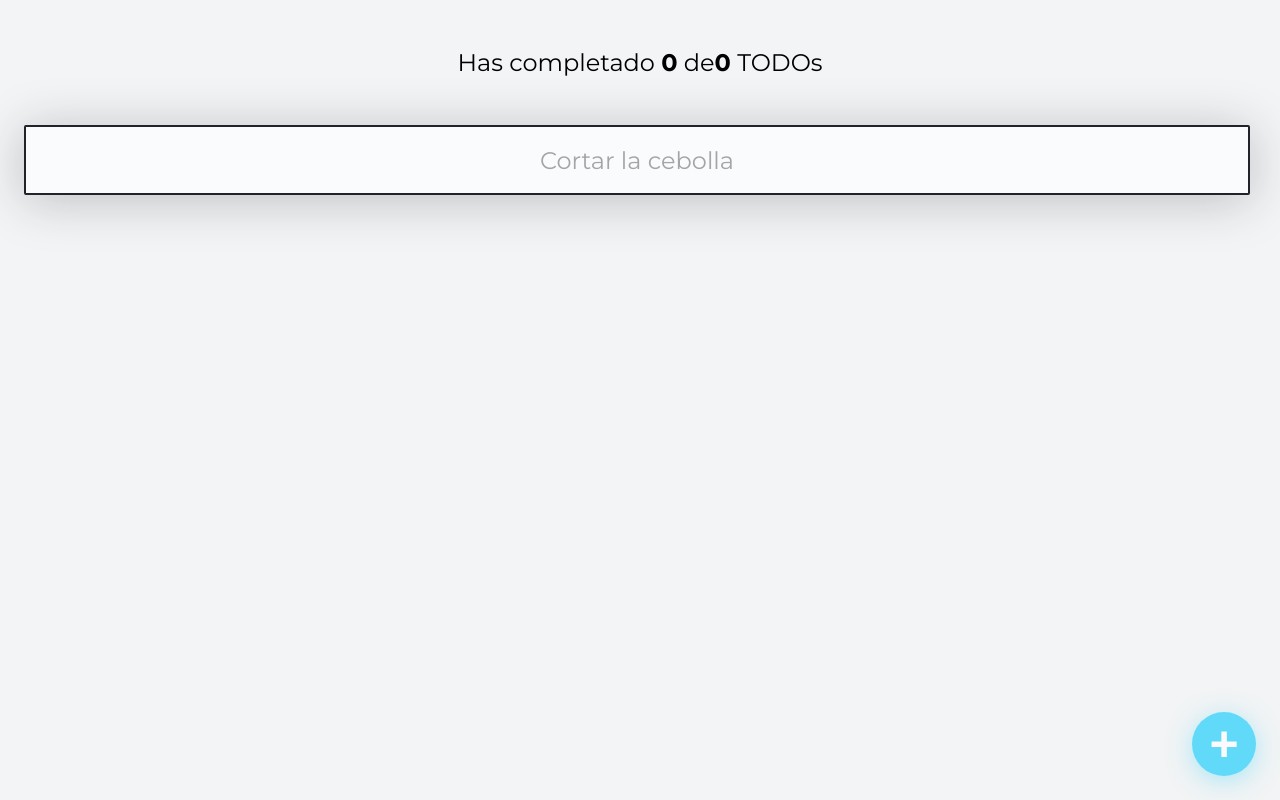
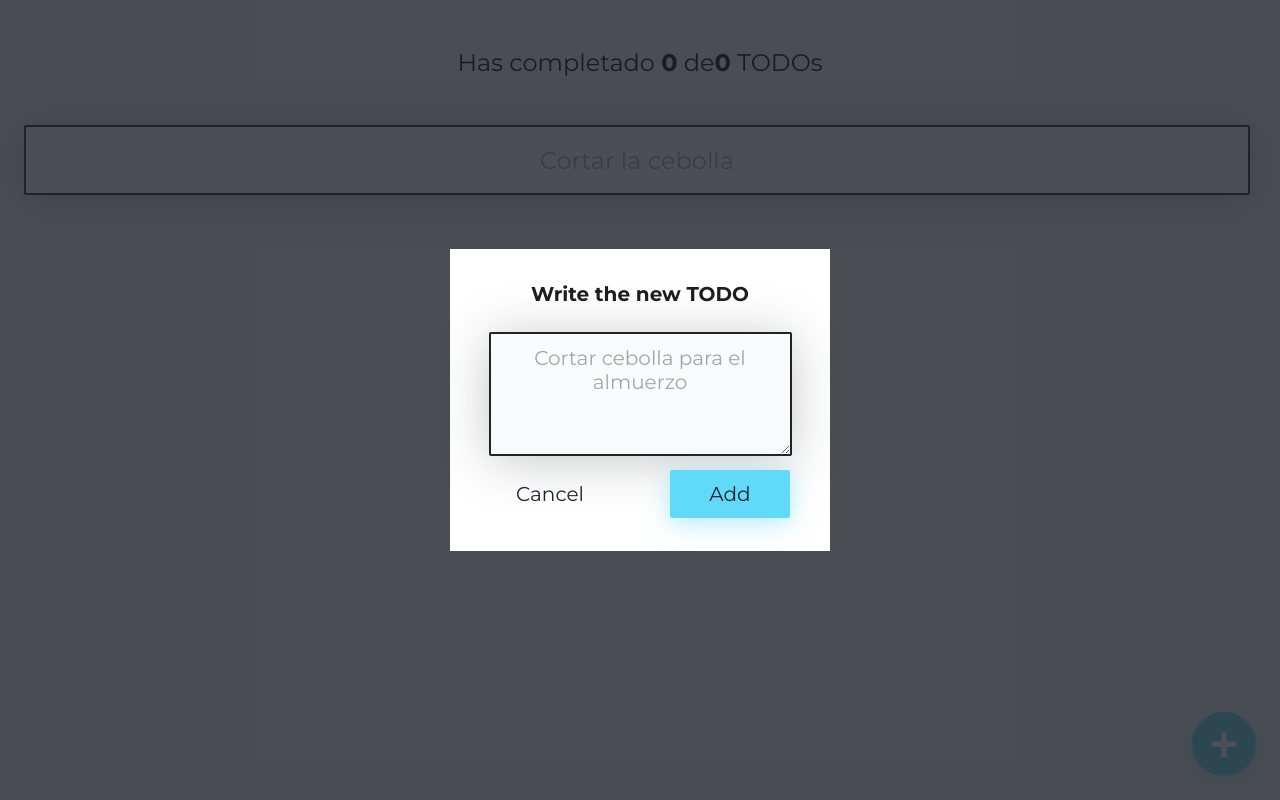
Before and after one commit to marwilc/react-todo-machine-app, a React (Create React App) app: page / in a window 1280 px wide. Built offline with nearby package versions, Linux system fonts and the light colour scheme.

Commit message:
:sparkles: add modal style

```diff
--- a/src/App/AppUI.js
+++ b/src/App/AppUI.js
@@ -9,6 +9,7 @@ import { TodosError } from '../components/TodosError/TodosError';
 import { TodosEmpty } from '../components/TodosEmpty/TodosEmpty';
 import { TodoContext } from '../components/TodoContext/TodoContext';
 import { Modal } from '../components/Modal/Modal';
+import { TodoForm } from '../components/TodoForm/TodoForm';
 function AppUI() {
     const {
         loading,
@@ -50,7 +51,11 @@ function AppUI() {
 
             <CreateTodoButton />
 
-            {openModal && <Modal>Add Todo</Modal>}
+            {openModal && (
+                <Modal>
+                    <TodoForm />
+                </Modal>
+            )}
         </>
     );
 }
--- /dev/null
+++ b/src/components/Modal/Modal.css
@@ -0,0 +1,12 @@
+.ModalBackground {
+    background-color: rgba(32, 35, 41, .8);
+    display: flex;
+    justify-content: center;
+    align-items: center;
+    color: #fff;
+    position: fixed;
+    top: 0;
+    left: 0;
+    right: 0;
+    bottom: 0
+}
--- a/src/components/Modal/Modal.js
+++ b/src/components/Modal/Modal.js
@@ -1,11 +1,10 @@
 import React from 'react';
 import ReactDOM from 'react-dom';
-
+import './Modal.css';
 function Modal({ children }) {
     return ReactDOM.createPortal(
-        <div className="Modal">{children}</div>,
+        <div className="ModalBackground">{children}</div>,
         document.getElementById('modal')
     );
 }
-
 export { Modal };
--- a/src/components/TodoContext/TodoContext.js
+++ b/src/components/TodoContext/TodoContext.js
@@ -11,7 +11,7 @@ function TodoProvider({ children }) {
         error,
     } = useLocalStorage('TODOS_V1', []);
     const [searchValue, setSearchValue] = React.useState('');
-    const [openModal, setOpenModal] = React.useState(false);
+    const [openModal, setOpenModal] = React.useState(true);
 
     const completedTodos = todos.filter(
         (todo) => !!todo.completed
--- /dev/null
+++ b/src/components/TodoForm/TodoForm.css
@@ -0,0 +1,71 @@
+form {
+    width: 90%;
+    max-width: 300px;
+    background-color: #fff;
+    padding: 33px 40px;
+    display: flex;
+    justify-content: center;
+    align-items: center;
+    flex-direction: column
+}
+
+label {
+    text-align: center;
+    font-weight: 700;
+    font-size: 20px;
+    color: #1e1e1f;
+    margin-bottom: 26px
+}
+
+textarea {
+    background-color: #f9fbfc;
+    border: 2px solid #202329;
+    border-radius: 2px;
+    box-shadow: 0 5px 50px rgba(32, 35, 41, .25);
+    color: #1e1e1f;
+    font-size: 20px;
+    text-align: center;
+    padding: 12px;
+    height: 96px;
+    width: calc(100% - 25px)
+}
+
+textarea::placeholder {
+    color: #a5a5a5;
+    font-family: montserrat;
+    font-weight: 400
+}
+
+textarea:focus {
+    outline-color: #61dafa
+}
+
+.TodoForm-buttonContainer {
+    margin-top: 14px;
+    display: flex;
+    justify-content: space-between;
+    align-items: center;
+    width: 100%
+}
+
+.TodoForm-button {
+    cursor: pointer;
+    display: inline-block;
+    font-size: 20px;
+    color: #202329;
+    font-weight: 400;
+    width: 120px;
+    height: 48px;
+    border-radius: 2px;
+    border: none;
+    font-family: montserrat
+}
+
+.TodoForm-button--add {
+    background: #61dafa;
+    box-shadow: 0 5px 25px rgba(97, 218, 250, .5)
+}
+
+.TodoForm-button--cancel {
+    background: 0 0
+}
--- /dev/null
+++ b/src/components/TodoForm/TodoForm.js
@@ -0,0 +1,31 @@
+import React from 'react';
+import './TodoForm.css';
+
+function TodoForm() {
+    return (
+        <form
+            onSubmit={(event) => {
+                event.preventDefault();
+            }}
+        >
+            <label>Write the new TODO</label>
+            <textarea placeholder="Cortar cebolla para el almuerzo" />
+            <div className="TodoForm-buttonContainer">
+                <button
+                    type=""
+                    className="TodoForm-button TodoForm-button--cancel"
+                >
+                    Cancel
+                </button>
+                <button
+                    type="submit"
+                    className="TodoForm-button TodoForm-button--add"
+                >
+                    Add
+                </button>
+            </div>
+        </form>
+    );
+}
+
+export { TodoForm };
```
